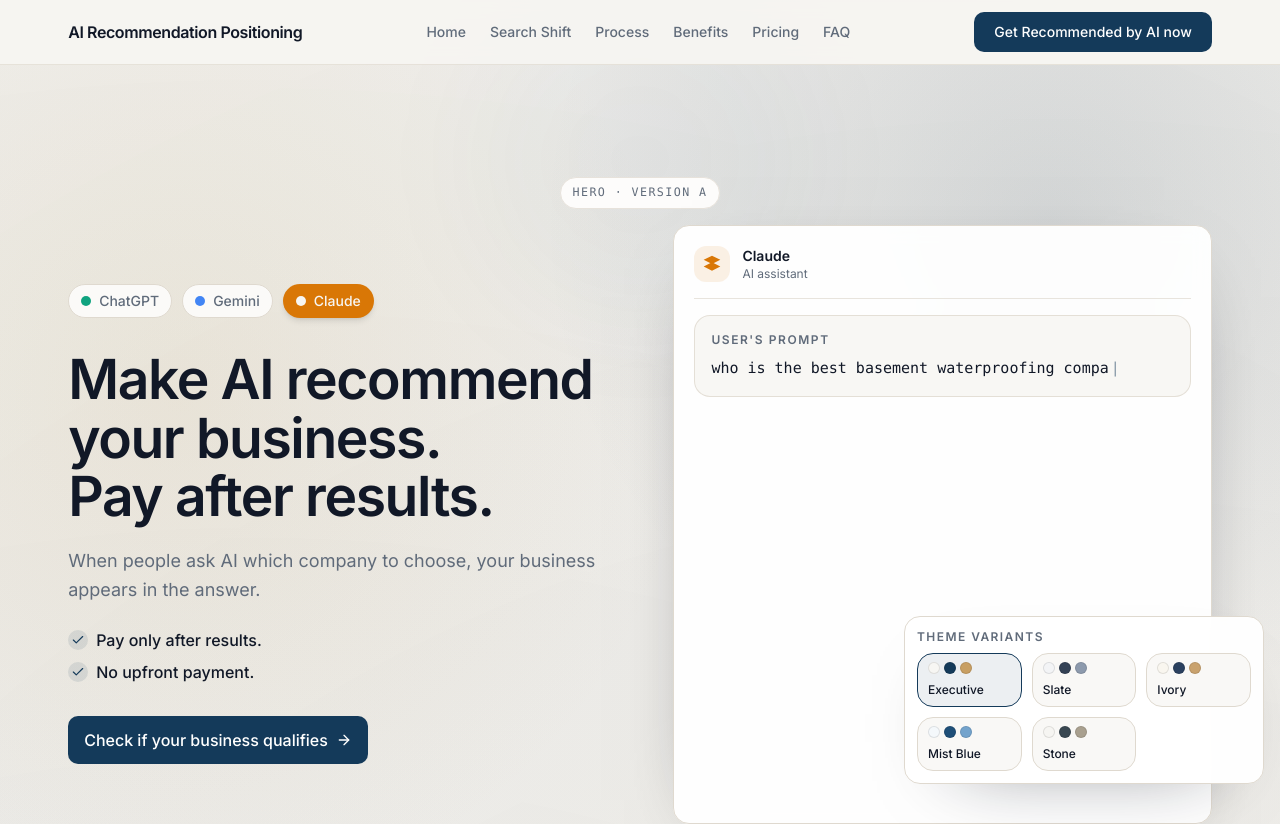
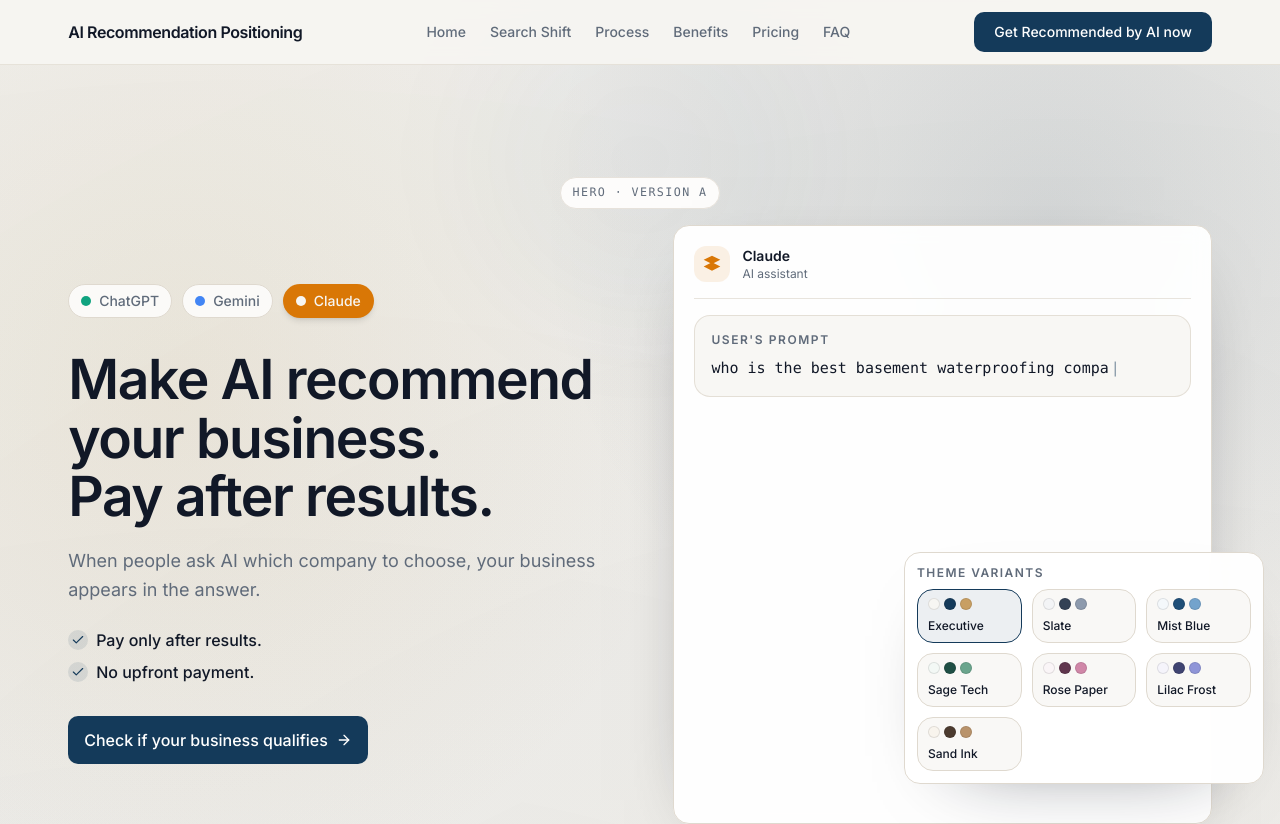
Before and after one commit to wolhun/rank, a Next.js app: page / in a window 1280 px wide. Shown: the top 824 px of the page. Built offline with nearby package versions, Linux system fonts and the light colour scheme.

Commit message:
Migrate to Next.js and configure GitHub Pages deploy

```diff
--- a/app/globals.css
+++ b/app/globals.css
@@ -121,23 +121,80 @@
   --orb-b: rgba(115, 163, 204, 0.12);
 }
 
-[data-theme="stone-light"] {
-  --background: #f6f5f2;
-  --foreground: #1f252b;
-  --card: #fcfcfb;
-  --primary: #394751;
-  --secondary: #ebe9e4;
-  --muted: #e8e6e1;
-  --muted-foreground: #6a6f73;
-  --accent: #a9a08f;
-  --border: #d8d5cd;
-  --input: #f1f0eb;
-  --ring: #394751;
-  --bg-grad-start: #f6f5f2;
-  --bg-grad-end: #f0efec;
-  --grid-line: rgba(31, 37, 43, 0.03);
-  --orb-a: rgba(57, 71, 81, 0.09);
-  --orb-b: rgba(169, 160, 143, 0.1);
+[data-theme="sage-tech"] {
+  --background: #f3f8f5;
+  --foreground: #172823;
+  --card: #fcfffd;
+  --primary: #1f4f45;
+  --secondary: #e4efe8;
+  --muted: #deebe3;
+  --muted-foreground: #5f776e;
+  --accent: #6aa58d;
+  --border: #cfe1d7;
+  --input: #eaf3ed;
+  --ring: #1f4f45;
+  --bg-grad-start: #f3f8f5;
+  --bg-grad-end: #edf5f1;
+  --grid-line: rgba(23, 40, 35, 0.03);
+  --orb-a: rgba(31, 79, 69, 0.11);
+  --orb-b: rgba(106, 165, 141, 0.12);
+}
+
+[data-theme="rose-paper"] {
+  --background: #faf5f7;
+  --foreground: #2a1b24;
+  --card: #fffdfd;
+  --primary: #60364e;
+  --secondary: #f2e8ee;
+  --muted: #efe3ea;
+  --muted-foreground: #7a6071;
+  --accent: #d087a8;
+  --border: #e8d5e0;
+  --input: #f6edf2;
+  --ring: #60364e;
+  --bg-grad-start: #faf5f7;
+  --bg-grad-end: #f6edf1;
+  --grid-line: rgba(42, 27, 36, 0.03);
+  --orb-a: rgba(96, 54, 78, 0.1);
+  --orb-b: rgba(208, 135, 168, 0.12);
+}
+
+[data-theme="lilac-frost"] {
+  --background: #f5f4fb;
+  --foreground: #20223b;
+  --card: #fdfdff;
+  --primary: #3f4472;
+  --secondary: #e7e8f6;
+  --muted: #e3e4f3;
+  --muted-foreground: #636a94;
+  --accent: #8f95d8;
+  --border: #d2d7ef;
+  --input: #eceef9;
+  --ring: #3f4472;
+  --bg-grad-start: #f5f4fb;
+  --bg-grad-end: #eff0f8;
+  --grid-line: rgba(32, 34, 59, 0.03);
+  --orb-a: rgba(63, 68, 114, 0.1);
+  --orb-b: rgba(143, 149, 216, 0.12);
+}
+
+[data-theme="sand-ink"] {
+  --background: #f8f4ed;
+  --foreground: #2d241d;
+  --card: #fffdf9;
+  --primary: #4c3b2f;
+  --secondary: #efe7db;
+  --muted: #ece3d7;
+  --muted-foreground: #786a5b;
+  --accent: #b9936b;
+  --border: #e0d2c0;
+  --input: #f4eee4;
+  --ring: #4c3b2f;
+  --bg-grad-start: #f8f4ed;
+  --bg-grad-end: #f1eadf;
+  --grid-line: rgba(45, 36, 29, 0.03);
+  --orb-a: rgba(76, 59, 47, 0.1);
+  --orb-b: rgba(185, 147, 107, 0.12);
 }
 
 @theme inline {
--- a/components/theme-variant-switcher.tsx
+++ b/components/theme-variant-switcher.tsx
@@ -11,9 +11,11 @@ type ThemeVariant = {
 const variants: ThemeVariant[] = [
   { id: "executive-light", name: "Executive", swatches: ["#f7f6f3", "#143a5a", "#c89f63"] },
   { id: "slate-light", name: "Slate", swatches: ["#f3f4f6", "#334155", "#8d9aad"] },
-  { id: "ivory-champagne", name: "Ivory", swatches: ["#f9f6ef", "#2a405f", "#c9a26e"] },
   { id: "mist-blue", name: "Mist Blue", swatches: ["#f4f8fb", "#1f4f78", "#73a3cc"] },
-  { id: "stone-light", name: "Stone", swatches: ["#f6f5f2", "#394751", "#a9a08f"] },
+  { id: "sage-tech", name: "Sage Tech", swatches: ["#f3f8f5", "#1f4f45", "#6aa58d"] },
+  { id: "rose-paper", name: "Rose Paper", swatches: ["#faf5f7", "#60364e", "#d087a8"] },
+  { id: "lilac-frost", name: "Lilac Frost", swatches: ["#f5f4fb", "#3f4472", "#8f95d8"] },
+  { id: "sand-ink", name: "Sand Ink", swatches: ["#f8f4ed", "#4c3b2f", "#b9936b"] },
 ]
 
 const storageKey = "ai-rank-theme"
```
